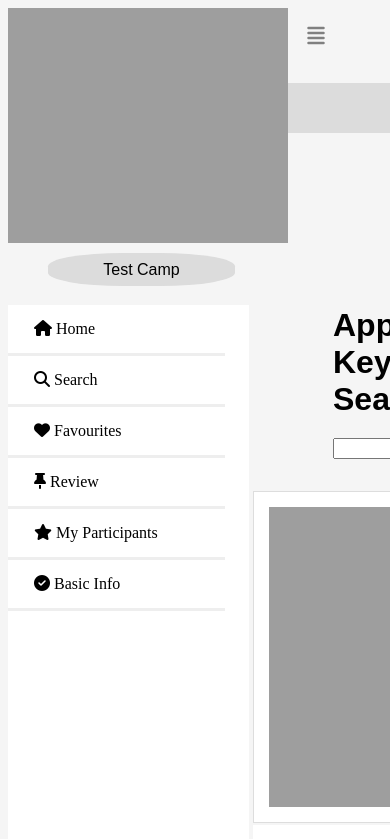
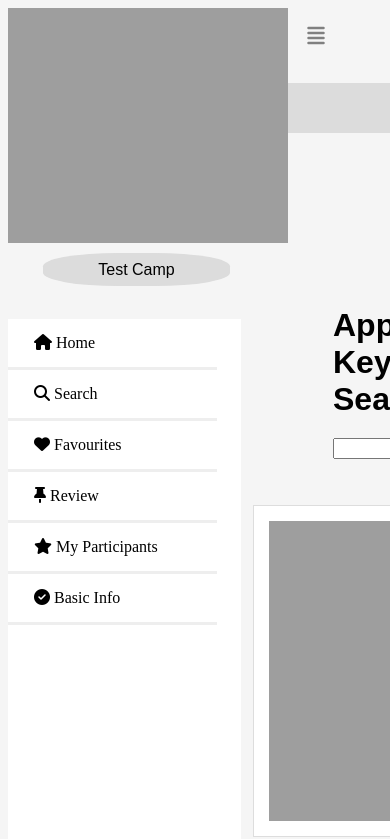
Before and after one commit to MagicMan-cyber/CLEVERSTREAM1, a plain HTML site: page Cleverstream-unzipped/index.html in a window 390 px wide. Shown: the top 839 px of the page. Drawn offline with nearby package versions, Linux system fonts and the light colour scheme.

Commit message:
Update style.css

```diff
--- a/Cleverstream-unzipped/style.css
+++ b/Cleverstream-unzipped/style.css
@@ -76,7 +76,7 @@ p {
   display: inline-block;
   font-size: 16px;
   margin-top: 120px;
-  margin-left: 40px;
+  margin-left: 35px;
   cursor: pointer;
   width: 8.5%;
   border-radius: 40%;
@@ -206,10 +206,10 @@ margin-top: -22.4px;
 
 @media screen and (max-width: 700px) {
   .sidebar {
-    width: 47%;
+    width: 45%;
     height: 2000px;
     position: relative;
-    margin-top: -250px;
+    margin-top: -63%;
   }
 
 #search_text {
@@ -234,7 +234,7 @@ text-align: justify;
 
   .button1 {
     width: 50%;
-    min-width: 50%;
+    min-width: 45%;
   }
 
   .table1 {
```
